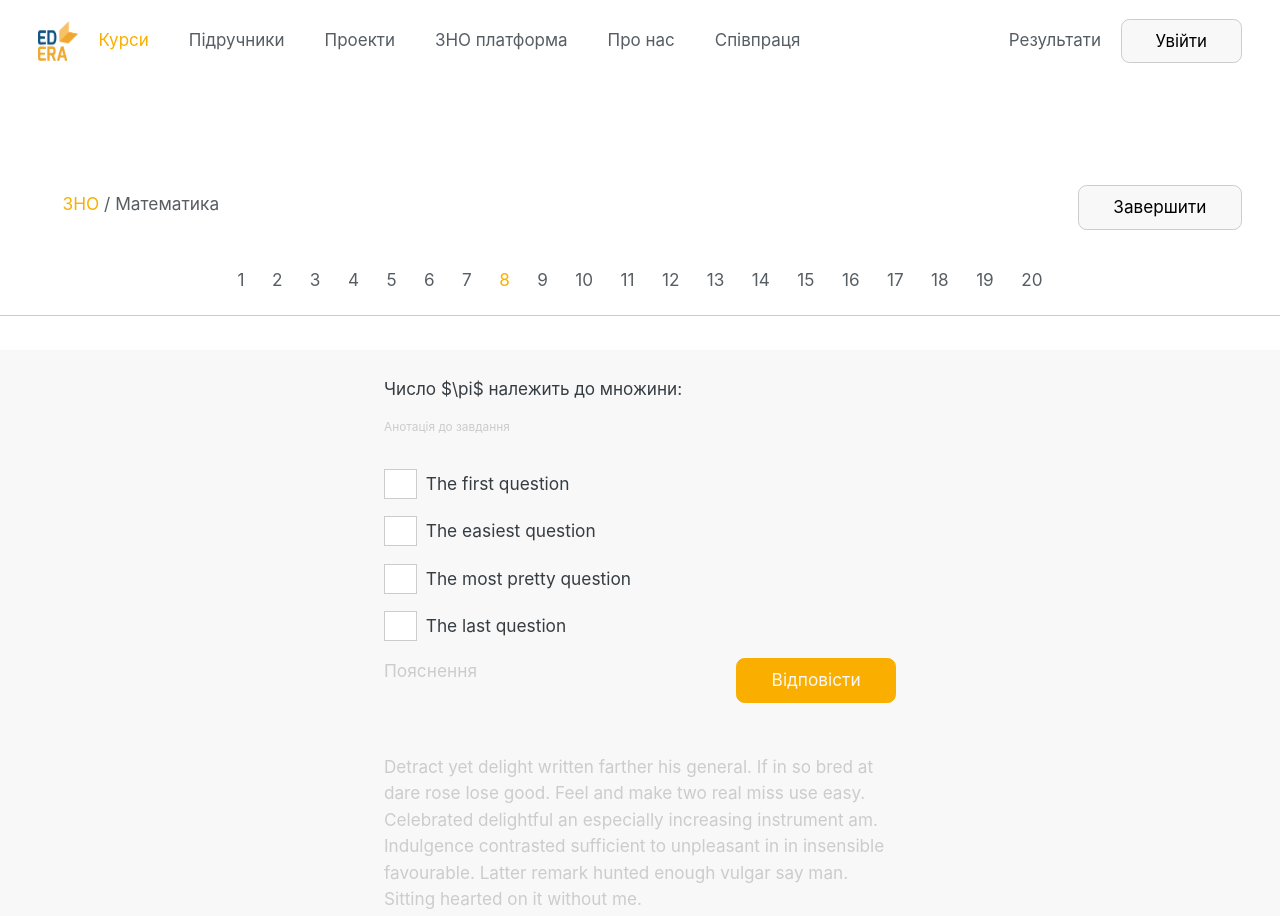
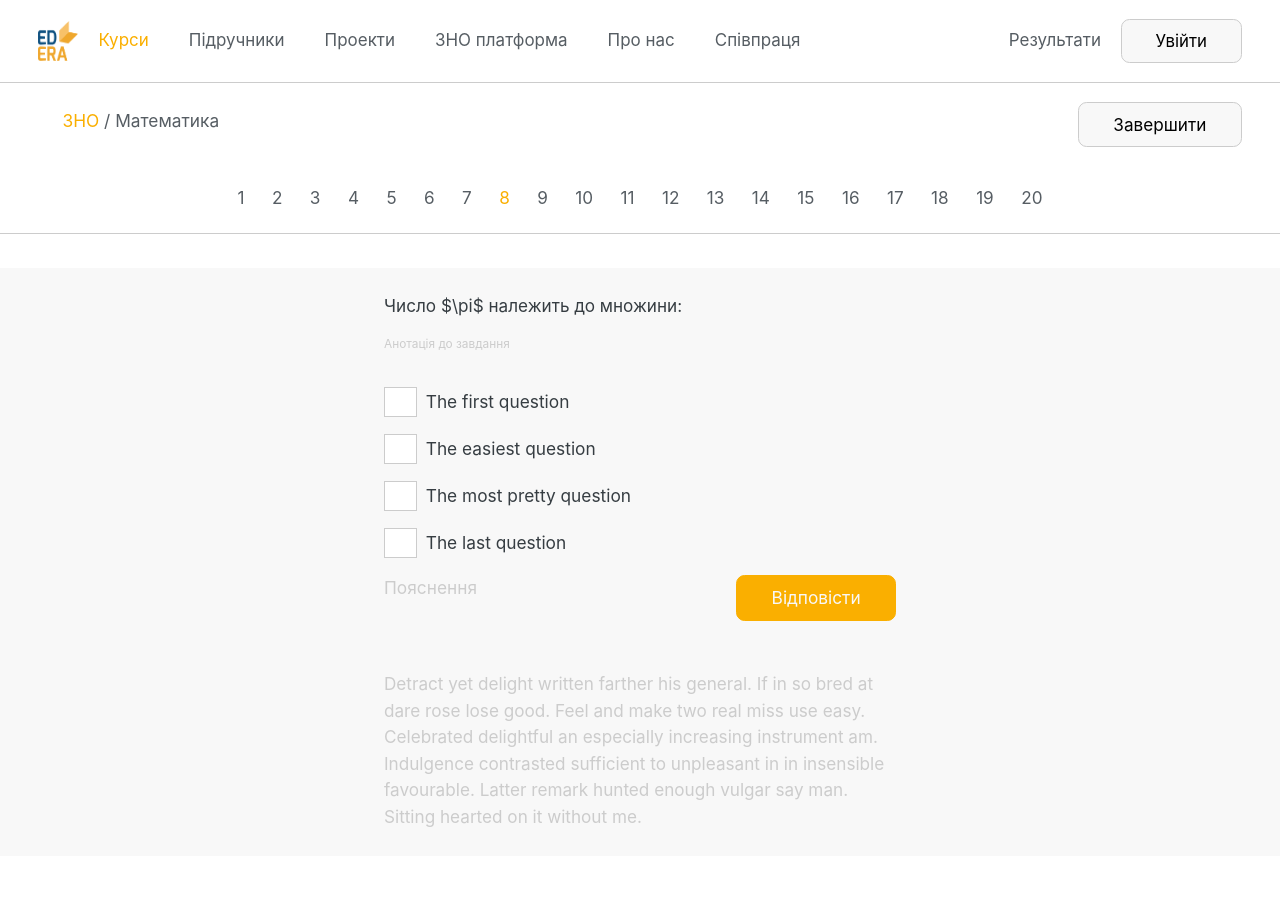
Before and after one commit to zabulskyy/ZNO-layout, a plain HTML site: page index.html in a window 1280 px wide. Shown: the top 916 px of the page. Drawn offline with nearby package versions, Linux system fonts and the light colour scheme.

Commit message:
new navbar shrink fixed

```diff
--- a/css/main.css
+++ b/css/main.css
@@ -244,8 +244,14 @@
     flex-flow: wrap row;
     justify-content: space-between;
 
+    position: fixed;
+    top: 0;
+    right: 0;
+    left: 0;
+
+    background-color: rgba(255, 255, 255, 0.8);
     font-size: 1em;
-    height: 5em;
+    height: auto;
     padding: 1.5% 3%;
     transition: all 0.4s ease;
 }
@@ -273,7 +279,8 @@
 }
 
 .navbar.shrink {
-    height: 3.3em;
+    padding-top: 0.1em;
+    padding-bottom: 0.1em;
 }
 
 /***********/
--- a/html/navbar.html
+++ b/html/navbar.html
@@ -1,4 +1,4 @@
-<div class="navbar">
+<div class="navbar bottom-grey-string">
     <div class="left">
 
         <a class="item logo" href="#">
```
